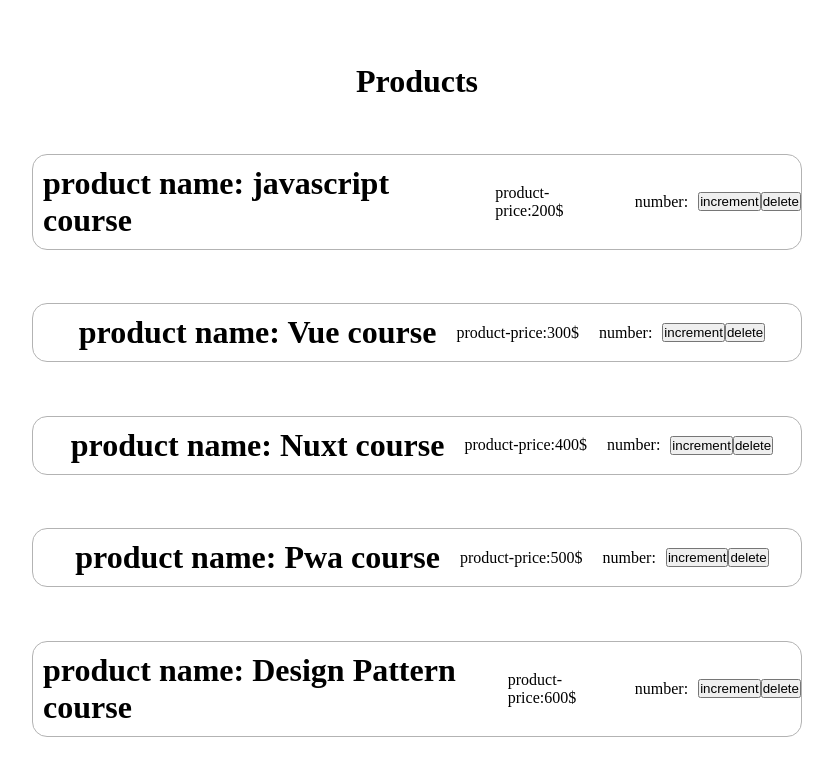
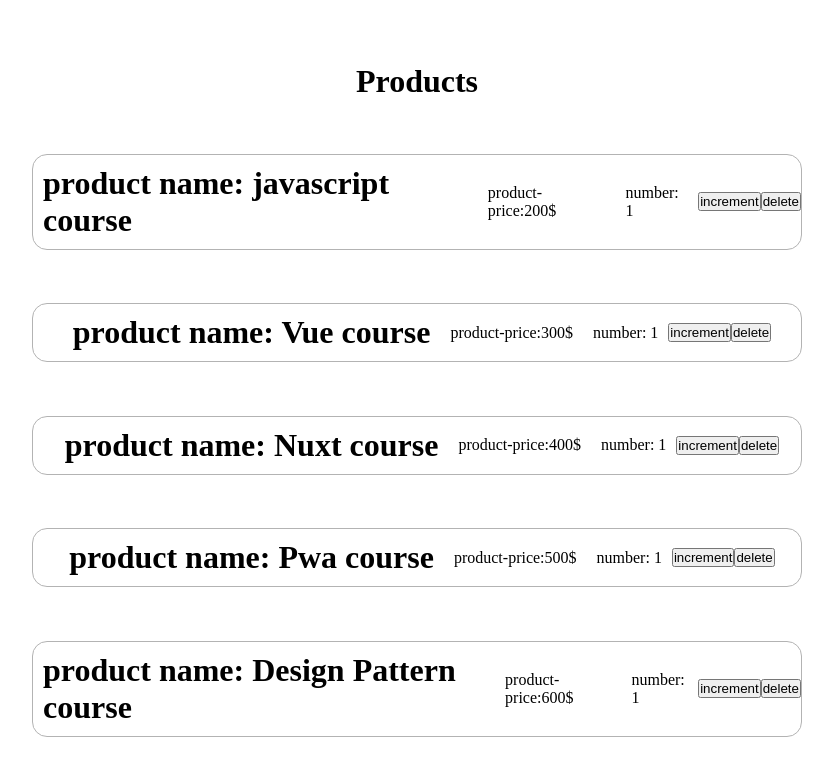
Before and after one commit to danyalbani240/learning-react, a React (Create React App) app: page / in a window 1280 px wide. Shown: the top 776 px of the page, without its empty margins (223-1056 px from the left). Built offline with nearby package versions, Linux system fonts and the light colour scheme.

Commit message:
my way of adding increment button

```diff
--- a/src/product-list/ProductList.js
+++ b/src/product-list/ProductList.js
@@ -25,22 +25,27 @@ class ProductList extends Component {
             {
                 price: "200$",
                 title: "javascript course",
+                number: 1,
             },
             {
                 price: "300$",
                 title: "Vue course",
+                number: 1,
             },
             {
                 price: "400$",
                 title: "Nuxt course",
+                number: 1,
             },
             {
                 price: "500$",
                 title: "Pwa course",
+                number: 1,
             },
             {
                 price: "600$",
                 title: "Design Pattern course",
+                number: 1,
             },
         ],
     };
@@ -54,6 +59,20 @@ class ProductList extends Component {
             products: filteredProducts,
         });
     };
+    incrementProduct = (product) => {
+        let productNewNum = ++product.number;
+        let newProduct = { ...product, number: productNewNum };
+        // my way of adding increment button
+        let newProducts = [
+            ...this.state.products.filter(
+                (item) => item.title != product.title
+            ),
+            newProduct,
+        ];
+        this.setState({
+            product: newProducts,
+        });
+    };
     render() {
         return (
             <Fragment>
@@ -64,6 +83,8 @@ class ProductList extends Component {
                             key={product.title}
                             price={product.price}
                             title={product.title}
+                            number={product.number}
+                            increment={() => this.incrementProduct(product)}
                         >
                             this is a good {product.title}
                         </Product>
```
